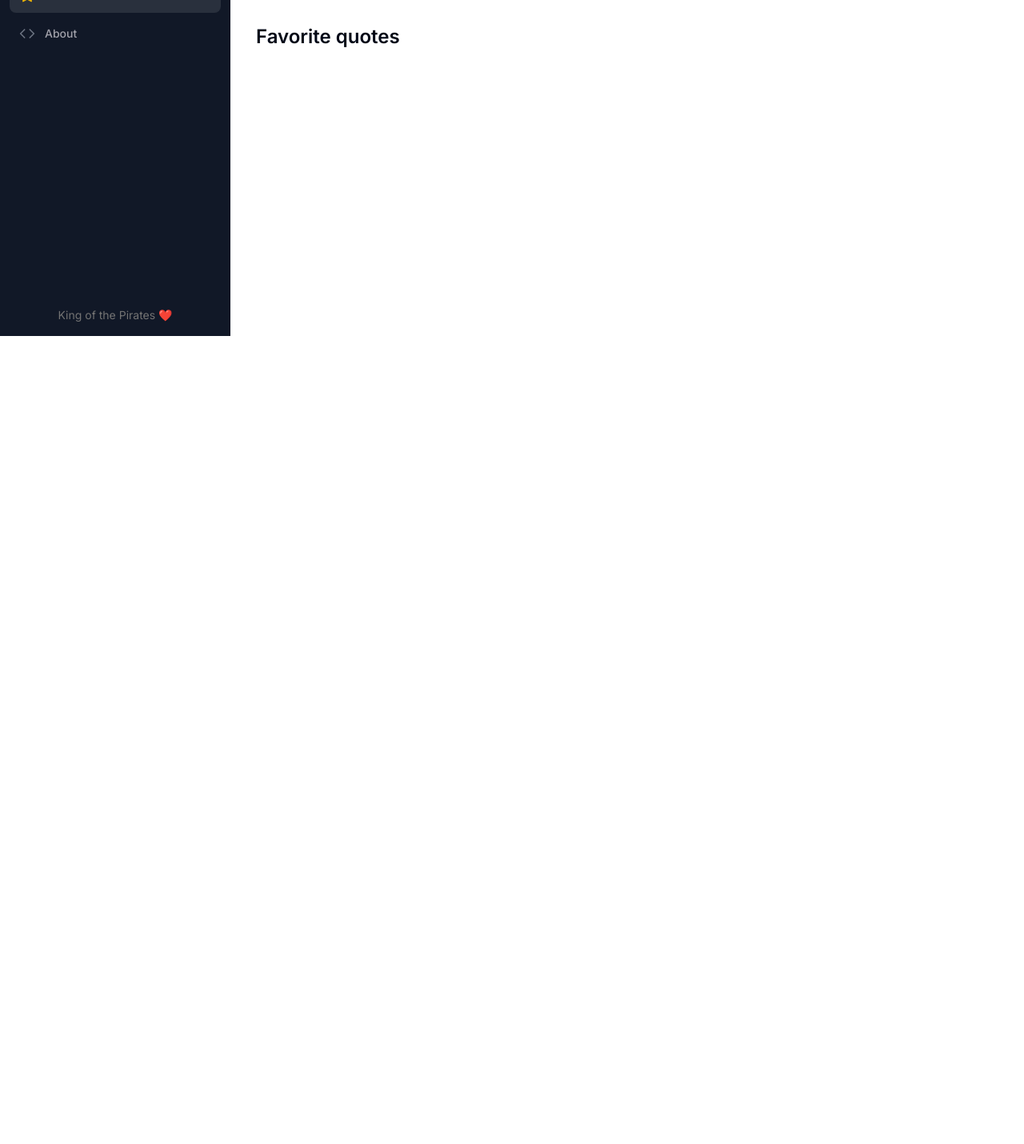
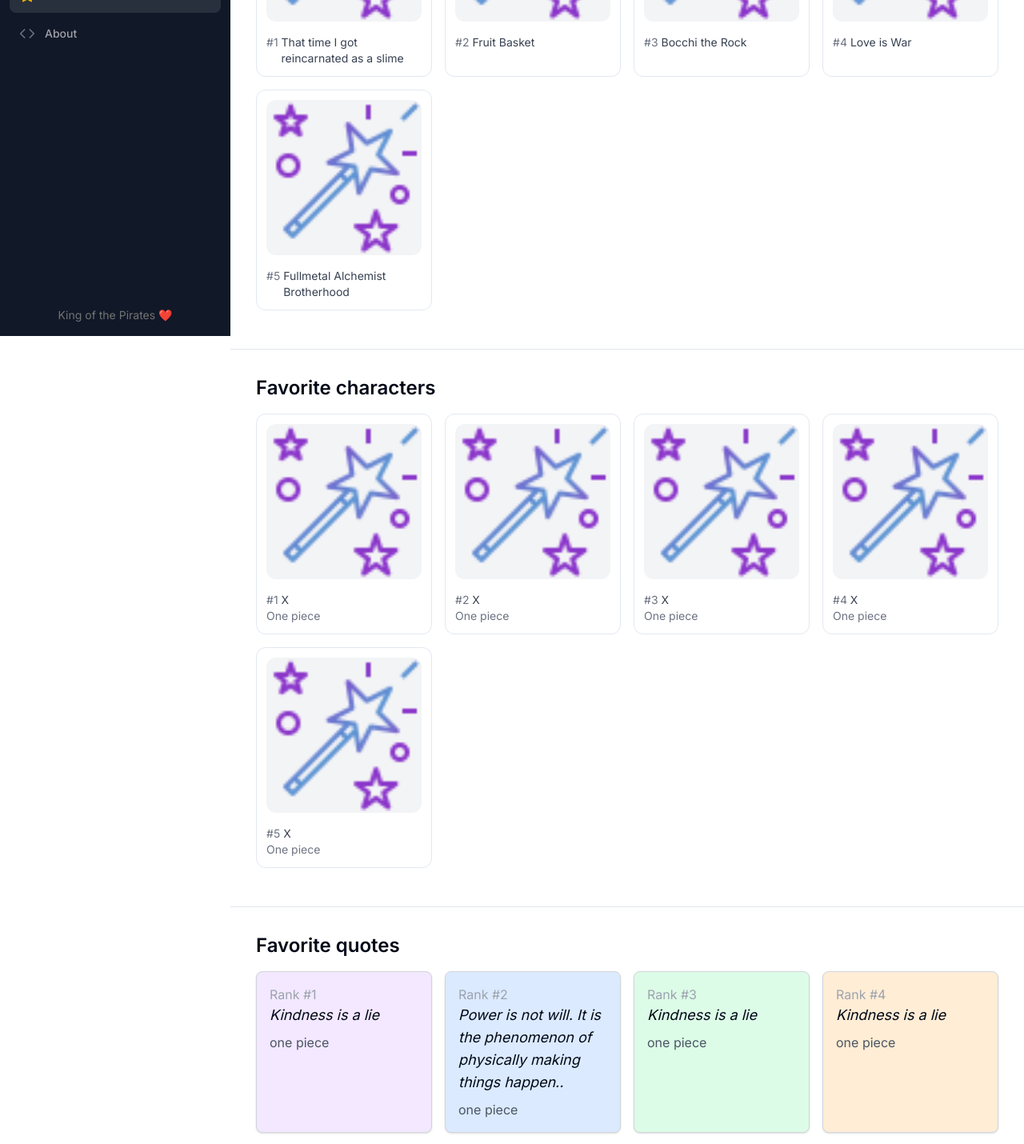
Before and after one commit to NikChhillar/AiShinobi, a Next.js app: page /creator in a window 1280 px wide. Shown: the part 380-1810 px from the top of the page at 80% size. Before the commit the page ends 800 px from the top, so only its background shows below. Built offline with nearby package versions, Linux system fonts and the light colour scheme.

Commit message:
Improved ❤️

```diff
--- a/app/(dashboard)/(routes)/creator/page.tsx
+++ b/app/(dashboard)/(routes)/creator/page.tsx
@@ -1,5 +1,7 @@
+import AnimeCard from '@/components/AnimeCard'
+import CharacterCard from '@/components/CharacterCard'
 import { Heading } from '@/components/Heading'
-import { Card, CardContent, CardFooter } from '@/components/ui/card'
+import QuoteCard from '@/components/QuoteCard'
 import { Separator } from '@/components/ui/separator'
 import { StarIcon } from 'lucide-react'
 import React from 'react'
@@ -17,17 +19,41 @@
             <div className="p-8">
                 <h2 className="text-2xl font-semibold mb-4">Favorite Animes</h2>
                 {/* Display your top 5 favorite animes */}
+                <div className="grid grid-cols-1 sm:grid-cols-2 md:grid-cols-3 lg:grid-cols-4 gap-4">
+
+                    <AnimeCard rank={1} animeName='That time I got reincarnated as a slime' imageUrl='/logo.png' />
+                    <AnimeCard rank={2} animeName='Fruit Basket' imageUrl='/logo.png' />
+                    <AnimeCard rank={3} animeName='Bocchi the Rock' imageUrl='/logo.png' />
+                    <AnimeCard rank={4} animeName='Love is War' imageUrl='/logo.png' />
+                    <AnimeCard rank={5} animeName='Fullmetal Alchemist Brotherhood' imageUrl='/logo.png' />
+                </div>
             </div>
             <Separator className='mt-4' />
             <div className="p-8">
                 <h2 className="text-2xl font-semibold mb-4">Favorite characters</h2>
                 {/* Display your top 5 favorite characters */}
+                <div className="grid grid-cols-1 sm:grid-cols-2 md:grid-cols-3 lg:grid-cols-4 gap-4">
+
+                    <CharacterCard characterName='X' rank={1} animeName='One piece' imageUrl='/logo.png' />
+                    <CharacterCard characterName='X' rank={2} animeName='One piece' imageUrl='/logo.png' />
+                    <CharacterCard characterName='X' rank={3} animeName='One piece' imageUrl='/logo.png' />
+                    <CharacterCard characterName='X' rank={4} animeName='One piece' imageUrl='/logo.png' />
+                    <CharacterCard characterName='X' rank={5} animeName='One piece' imageUrl='/logo.png' />
+                </div>
             </div>
             <Separator className='mt-4' />
 
             <div className="p-8">
                 <h2 className="text-2xl font-semibold mb-4">Favorite quotes</h2>
                 {/* Display your top 5 favorite quotes */}
+                <div className="grid grid-cols-1 sm:grid-cols-2 md:grid-cols-3 lg:grid-cols-4 gap-4">
+
+                    <QuoteCard rank={1} source='one piece' quote='Kindness is a lie' />
+                    <QuoteCard rank={2} source='one piece' quote='Power is not will. It is the phenomenon of physically making things happen..' />
+                    <QuoteCard rank={3} source='one piece' quote='Kindness is a lie' />
+                    <QuoteCard rank={4} source='one piece' quote='Kindness is a lie' />
+                    <QuoteCard rank={5} source='one piece' quote='Kindness is a lie' />
+                </div>
             </div>
         </div>
     )
--- /dev/null
+++ b/components/AnimeCard.tsx
@@ -0,0 +1,34 @@
+import Image from 'next/image';
+import React from 'react';
+
+interface AnimeCardProps {
+    rank: number;
+    animeName: string;
+    imageUrl: string;
+}
+
+const AnimeCard: React.FC<AnimeCardProps> = ({ rank, animeName, imageUrl }) => {
+    return (
+        <div
+            className="bg-white group cursor-pointer rounded-xl border p-3 space-y-4"
+        >
+            <div className="aspect-square rounded-xl bg-gray-100 relative">
+                <Image
+                    src={imageUrl}
+                    alt="character-card"
+                    fill
+                    className="aspect-square object-cover rounded-md"
+                />
+            </div>
+
+            <div className='flex gap-1'>
+                <span className='text-gray-500 text-sm'>#{rank}</span>
+                <p className="text-gray-700 text-sm"> {animeName}</p>
+            </div>
+
+
+        </div>
+    );
+};
+
+export default AnimeCard;
--- /dev/null
+++ b/components/CharacterCard.tsx
@@ -0,0 +1,35 @@
+import Image from 'next/image';
+import React from 'react';
+
+interface CharacterCardProps {
+    rank: number;
+    characterName: string;
+    animeName: string;
+    imageUrl: string;
+}
+
+const CharacterCard: React.FC<CharacterCardProps> = ({ rank, characterName, animeName, imageUrl }) => {
+    return (
+        <div
+            className="bg-white group cursor-pointer rounded-xl border p-3 space-y-4"
+        >
+            <div className="aspect-square rounded-xl bg-gray-100 relative">
+                <Image
+                    src={imageUrl}
+                    alt="character-card"
+                    fill
+                    className="aspect-square object-cover rounded-md"
+                />
+            </div>
+
+            <div>
+                <p className="text-gray-700 text-sm"> <span className='text-gray-500'>#{rank}</span> {characterName}</p>
+                <p className="text-sm text-gray-500">{animeName}</p>
+            </div>
+
+
+        </div>
+    );
+};
+
+export default CharacterCard;
--- /dev/null
+++ b/components/QuoteCard.tsx
@@ -0,0 +1,30 @@
+import React from 'react';
+
+interface QuoteCardProps {
+    rank: number;
+    quote: string;
+    source: string;
+}
+const bgColors = [
+    'bg-purple-100',
+    'bg-blue-100',
+    'bg-green-100',
+    'bg-orange-100',
+    'bg-red-100',
+];
+
+// Choose a background color based on the rank
+const QuoteCard: React.FC<QuoteCardProps> = ({ rank, quote, source }) => {
+
+    const bgColor = bgColors[(rank - 1) % bgColors.length];
+
+    return (
+        <div className={`rounded-lg border border-gray-300 shadow p-4 ${bgColor}`}>
+            <p className="text-gray-400">Rank #{rank}</p>
+            <blockquote className="text-lg italic mb-2">{quote}</blockquote>
+            <p className="text-gray-600">{source}</p>
+        </div>
+    );
+};
+
+export default QuoteCard;
```
